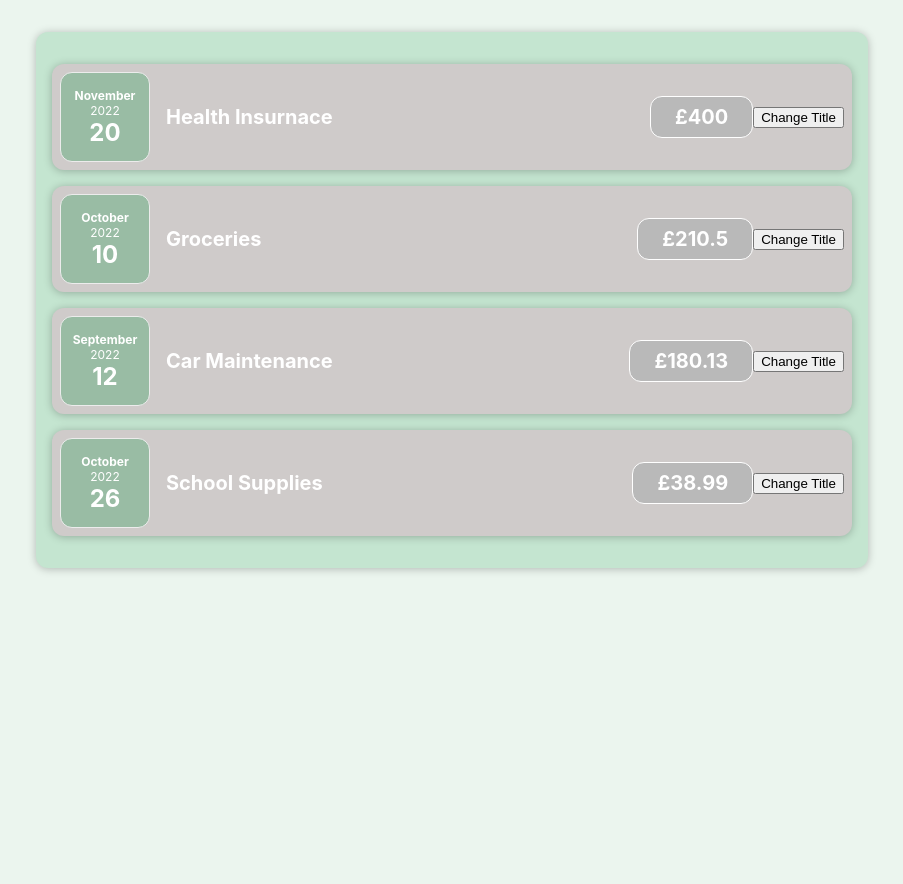
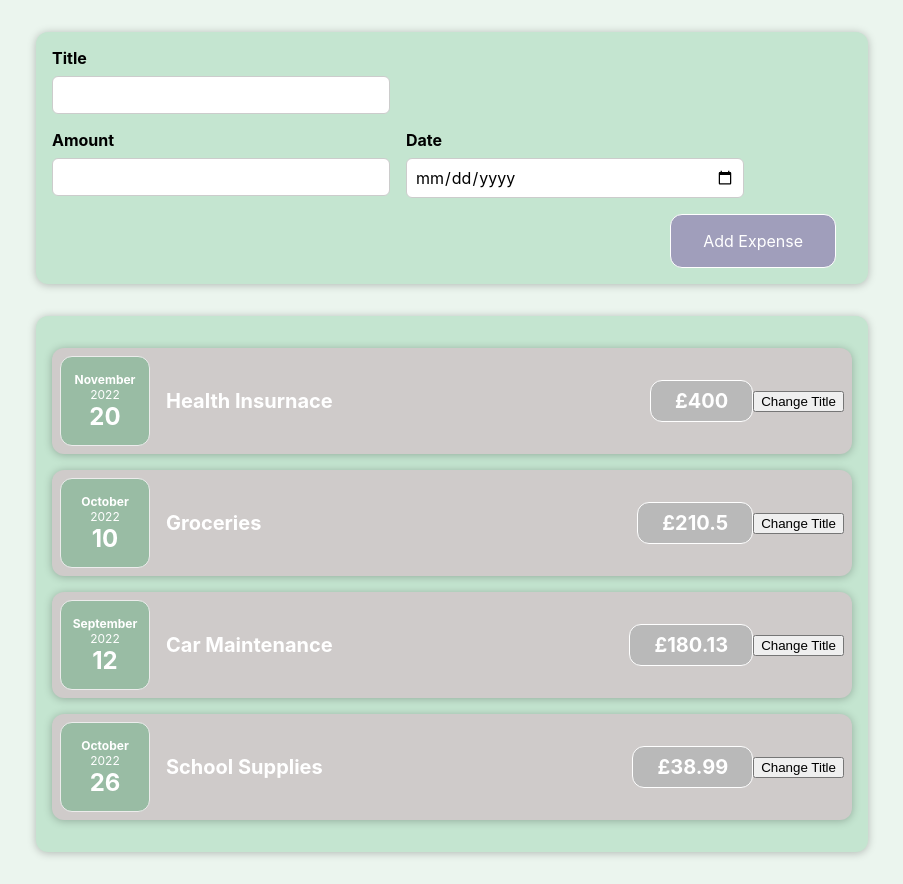
Before and after one commit to jchapps/react-expenses, a React (Create React App) app: page / in a window 1280 px wide. Shown: the whole page, without its empty margins (188-1091 px from the left). Before the commit the page ends 800 px from the top, so only its background shows below. Built offline with nearby package versions, Linux system fonts and the light colour scheme; the HTML template or start-up script is replaced by a standard one.

Commit message:
feat: new expense form

```diff
--- a/src/App.js
+++ b/src/App.js
@@ -1,4 +1,5 @@
 import Expenses from "./components/Expenses/Expenses";
+import NewExpense from "./components/Expenses/NewExpense/NewExpense";
 
 function App() {
   const expenses = [
@@ -9,6 +10,7 @@
   ];
   return (
     <div>
+      <NewExpense/>
       <Expenses expenses={expenses}/>
     </div>
   );
--- a/src/components/Expenses/ExpenseItem.css
+++ b/src/components/Expenses/ExpenseItem.css
@@ -2,11 +2,9 @@
   display: flex;
   justify-content: space-between;
   align-items: center;
-
   padding: 0.5rem;
   margin: 1rem 0;
-
-  background-color: #CFCBCA;
+  background-color: #cfcbca;
 }
 
 .expense-item__description {
--- a/src/components/Expenses/ExpenseItem.js
+++ b/src/components/Expenses/ExpenseItem.js
@@ -3,7 +3,7 @@
 import ExpenseDate from "./ExpenseDate";
 import Card from "./UI/Card";
 
-const ExpenseItem = (props) => {
+function ExpenseItem(props) {
   const [title, setTitle ] = useState(props.title);
   console.log(title)
   const clickerHandler = () => {
--- /dev/null
+++ b/src/components/Expenses/NewExpense/ExpenseForm.css
@@ -0,0 +1,26 @@
+.new-expense__controls {
+  display: flex;
+  flex-wrap: wrap;
+  gap: 1rem;
+  margin-bottom: 1rem;
+  text-align: left;
+}
+
+.new-expense__control label {
+  font-weight: bold;
+  margin-bottom: 0.5rem;
+  display: block;
+}
+
+.new-expense__control input {
+  font: inherit;
+  padding: 0.5rem;
+  border-radius: 6px;
+  border: 1px solid #ccc;
+  width: 20rem;
+  max-width: 100%;
+}
+
+.new-expense__actions {
+  text-align: right;
+}
--- /dev/null
+++ b/src/components/Expenses/NewExpense/ExpenseForm.js
@@ -0,0 +1,30 @@
+import React from "react";
+import './ExpenseForm.css';
+
+function ExpenseForm(props) {
+  return (
+    <form>
+      <div className="new-expense__controls">
+        <div className="new-expense__control">
+          <label>Title</label>
+          <input type="text" name="" value=""></input>
+        </div>
+      </div>
+      <div className="new-expense__controls">
+        <div className="new-expense__control">
+          <label>Amount</label>
+          <input type="number" min="0.01" step="0.01"></input>
+        </div>
+        <div className="new-expense__control">
+          <label>Date</label>
+          <input type="date" min="2018-01-01" max="2022-10-20"></input>
+        </div>
+      </div>
+      <div className="new-expense__actions">
+        <button type="submit"> Add Expense</button>
+      </div>
+    </form>
+  );
+}
+
+export default ExpenseForm;
--- /dev/null
+++ b/src/components/Expenses/NewExpense/NewExpense.css
@@ -0,0 +1,40 @@
+.new-expense {
+  background-color: rgb(196 229 208);
+  padding: 1rem;
+  margin: 2rem auto;
+  width: 50rem;
+  max-width: 95%;
+  border-radius: 12px;
+  text-align: center;
+  box-shadow: 0px 1px 8px rgba(0, 0, 0, 0.25);
+}
+
+.new-expense button {
+  font: inherit;
+  cursor: pointer;
+  padding: 1rem 2rem;
+  border: 1px solid #ffffff;
+  background-color: #A09EBB;
+  color: white;
+  border-radius: 12px;
+  margin-right: 1rem;
+
+}
+
+.new-expense-button:hover,
+.new-expense-button:active {
+  background-color: #510567;
+  border-color: #510674;
+}
+
+.new-expense button.alternative {
+  color: #220313;
+  border-color: transparent;
+  background-color: transparent;
+
+}
+
+.new-expense button.alternative:hover,
+.new-expense button.alternative:active {
+  background-color: #ddb3f8;
+}
--- /dev/null
+++ b/src/components/Expenses/NewExpense/NewExpense.js
@@ -0,0 +1,13 @@
+import React from 'react';
+import './NewExpense.css'
+import ExpenseForm from './ExpenseForm';
+
+function NewExpense(props) {
+  return (
+    <div className='new-expense'>
+      <ExpenseForm/>
+    </div>
+  );
+}
+
+export default NewExpense;
```
